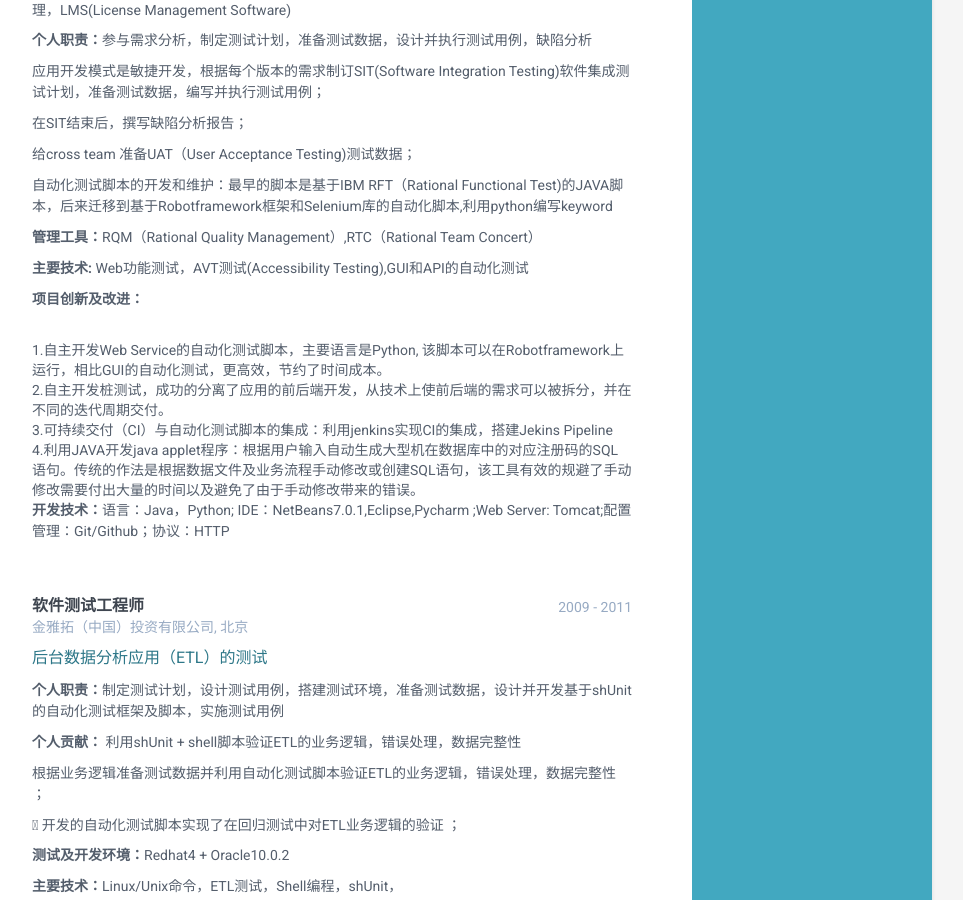
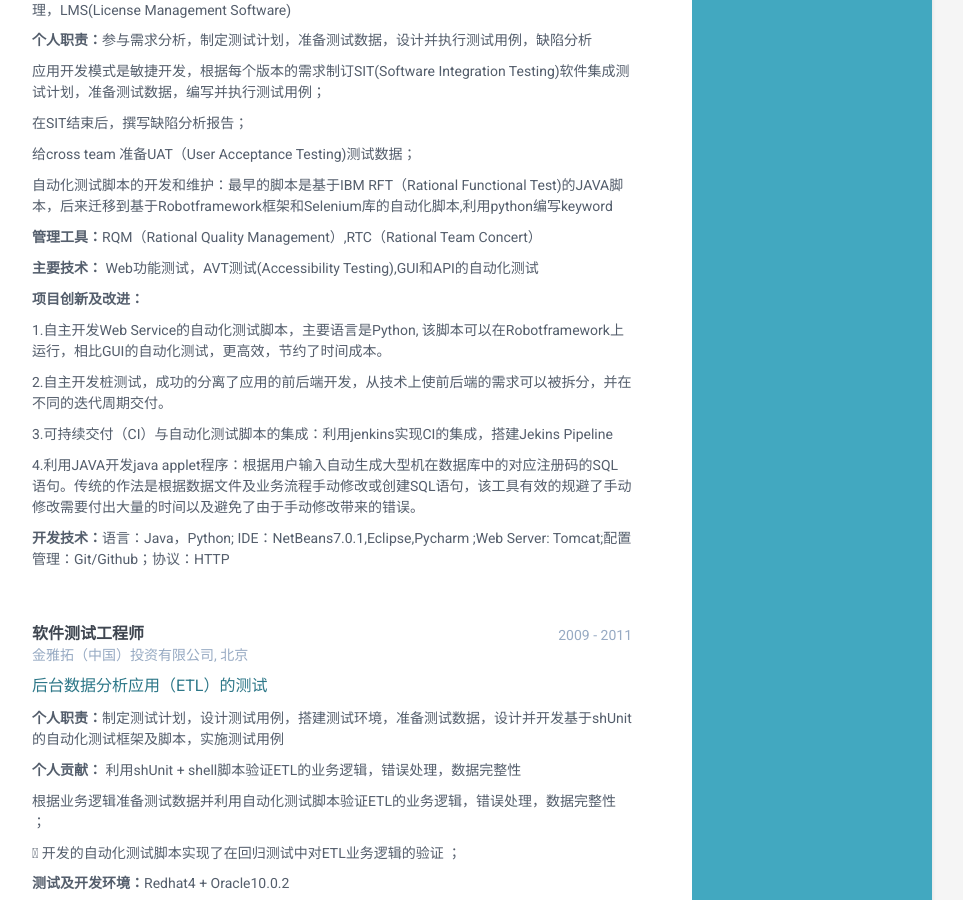
Before and after one commit to liuyang0116/LiuYangResume_EN, a Jekyll site: the page built from index.html, in a window 1280 px wide and 900 px high, scrolled down 1670 px. Shown: the whole window, without its empty margins (188-1151 px from the left). Built offline with Jekyll 4.4.1, drawn with Linux system fonts in a browser that asks for light colours.

Commit message:
Update projects.html

```diff
--- a/_includes/projects.html
+++ b/_includes/projects.html
@@ -52,13 +52,14 @@
 					<p>给cross team 准备UAT（User Acceptance Testing)测试数据；</p>
 					<p>自动化测试脚本的开发和维护：最早的脚本是基于IBM RFT（Rational Functional Test)的JAVA脚本，后来迁移到基于Robotframework框架和Selenium库的自动化脚本,利用python编写keyword </p>
 					<p><b>管理工具：</b>RQM（Rational Quality Management）,RTC（Rational Team Concert）</p>
-					<p><b>主要技术:</b> Web功能测试，AVT测试(Accessibility Testing),GUI和API的自动化测试</p>
+					<p><b>主要技术：</b> Web功能测试，AVT测试(Accessibility Testing),GUI和API的自动化测试</p>
 					<p><b>项目创新及改进：</b></p>
-					<br>1.自主开发Web Service的自动化测试脚本，主要语言是Python, 该脚本可以在Robotframework上运行，相比GUI的自动化测试，更高效，节约了时间成本。
-					<br>2.自主开发桩测试，成功的分离了应用的前后端开发，从技术上使前后端的需求可以被拆分，并在不同的迭代周期交付。
-					<br>3.可持续交付（CI）与自动化测试脚本的集成：利用jenkins实现CI的集成，搭建Jekins Pipeline
-					<br>4.利用JAVA开发java applet程序：根据用户输入自动生成大型机在数据库中的对应注册码的SQL语句。传统的作法是根据数据文件及业务流程手动修改或创建SQL语句，该工具有效的规避了手动修改需要付出大量的时间以及避免了由于手动修改带来的错误。
-					<p><b>开发技术：</b>语言：Java，Python; IDE：NetBeans7.0.1,Eclipse,Pycharm ;Web Server: Tomcat;配置管理：Git/Github；协议：HTTP</p>
+					<p>1.自主开发Web Service的自动化测试脚本，主要语言是Python, 该脚本可以在Robotframework上运行，相比GUI的自动化测试，更高效，节约了时间成本。</p>
+					<p>2.自主开发桩测试，成功的分离了应用的前后端开发，从技术上使前后端的需求可以被拆分，并在不同的迭代周期交付。</p>
+					<p>3.可持续交付（CI）与自动化测试脚本的集成：利用jenkins实现CI的集成，搭建Jekins Pipeline</p>
+					<p>4.利用JAVA开发java applet程序：根据用户输入自动生成大型机在数据库中的对应注册码的SQL语句。传统的作法是根据数据文件及业务流程手动修改或创建SQL语句，该工具有效的规避了手动修改需要付出大量的时间以及避免了由于手动修改带来的错误。</p>
+					<p></p>
+			                <p><b>开发技术：</b>语言：Java，Python; IDE：NetBeans7.0.1,Eclipse,Pycharm ;Web Server: Tomcat;配置管理：Git/Github；协议：HTTP</p>
 					<p></p>
 
                 </div><!--//item-->
```
